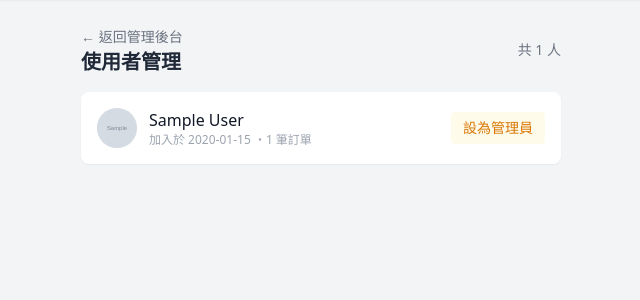
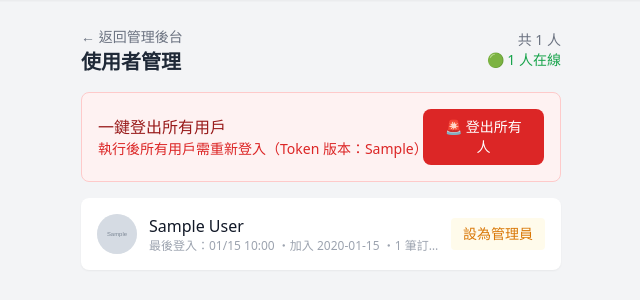
Before and after one commit to Sela1227/Online-Drink, a FastAPI app: template app/templates/admin/users.html in a window 1280 px wide. Shown: the part 56-356 px from the top of the page, without its empty margins (319-959 px from the left). Run offline with FastAPI, Linux system fonts and the light colour scheme; the template is opened without the code that fills it: most values are stand-ins (such as "Sample title", 1, 10 or a date in 2020); grey boxes marked "Sample" are stand-in pictures; some libraries are stand-ins or nearby versions.

Commit message:
監控在線人數

```diff
--- a/app/main.py
+++ b/app/main.py
@@ -44,6 +44,16 @@
     add_column_if_not_exists("stores", "phone", "VARCHAR(50)")
     add_column_if_not_exists("stores", "branch", "VARCHAR(100)")
     add_column_if_not_exists("groups", "branch_id", "INTEGER")
+    add_column_if_not_exists("users", "last_login_at", "TIMESTAMP")
+    add_column_if_not_exists("users", "last_active_at", "TIMESTAMP")
+
+    # 確保 system_settings 有初始資料
+    from app.models.user import SystemSetting
+    with engine.begin() as conn:
+        result = conn.execute(text("SELECT COUNT(*) FROM system_settings"))
+        if result.scalar() == 0:
+            conn.execute(text("INSERT INTO system_settings (id, token_version) VALUES (1, 1)"))
+            print("Created initial system_settings")
 
     # 確保目錄存在
     os.makedirs("app/static/images", exist_ok=True)
--- a/app/services/auth.py
+++ b/app/services/auth.py
@@ -4,11 +4,13 @@
 from sqlalchemy.orm import Session
 import httpx
 import secrets
+import logging
 
 from app.config import get_settings
-from app.models.user import User
+from app.models.user import User, SystemSetting
 
 settings = get_settings()
+logger = logging.getLogger("auth")
 
 # JWT settings
 ALGORITHM = "HS256"
@@ -16,7 +18,13 @@
 SESSION_TIMEOUT_MINUTES = 30  # 閒置超時時間
 
 
-def create_access_token(user_id: int, line_user_id: str) -> str:
+def get_system_token_version(db: Session) -> int:
+    """取得系統 token 版本"""
+    setting = db.query(SystemSetting).filter(SystemSetting.id == 1).first()
+    return setting.token_version if setting else 1
+
+
+def create_access_token(user_id: int, line_user_id: str, token_version: int = 1) -> str:
     """建立 JWT token，包含更多驗證資訊"""
     now = datetime.utcnow()
     to_encode = {
@@ -25,7 +33,7 @@
         "iat": now,  # 發行時間
         "exp": now + timedelta(days=ACCESS_TOKEN_EXPIRE_DAYS),
         "last_active": now.isoformat(),  # 最後活動時間
-        "token_version": secrets.token_hex(8),  # Token 版本
+        "token_version": token_version,  # 系統 Token 版本
     }
     return jwt.encode(to_encode, settings.secret_key, algorithm=ALGORITHM)
 
@@ -100,11 +108,10 @@
 
 def get_or_create_user(db: Session, line_user_id: str, display_name: str, picture_url: str | None) -> User:
     """取得或建立使用者"""
-    import logging
-    logger = logging.getLogger("auth")
-
     # 查詢用戶
     user = db.query(User).filter(User.line_user_id == line_user_id).first()
+
+    now = datetime.utcnow()
 
     if user:
         logger.info(f"找到現有用戶：id={user.id}, line_user_id={line_user_id[:8]}..., 舊名={user.display_name}, 新名={display_name}")
@@ -116,6 +123,8 @@
         # 更新資料
         user.display_name = display_name
         user.picture_url = picture_url
+        user.last_login_at = now
+        user.last_active_at = now
         db.commit()
     else:
         logger.info(f"建立新用戶：line_user_id={line_user_id[:8]}..., name={display_name}")
@@ -132,6 +141,8 @@
             display_name=display_name,
             picture_url=picture_url,
             is_admin=is_admin,
+            last_login_at=now,
+            last_active_at=now,
         )
         db.add(user)
         db.commit()
@@ -139,6 +150,14 @@
         logger.info(f"新用戶建立成功：id={user.id}")
 
     return user
+
+
+def update_user_activity(db: Session, user_id: int):
+    """更新用戶活動時間"""
+    user = db.query(User).filter(User.id == user_id).first()
+    if user:
+        user.last_active_at = datetime.utcnow()
+        db.commit()
 
 
 async def get_current_user_optional(request: Request, db: Session) -> tuple[User | None, str | None]:
@@ -153,6 +172,13 @@
 
     payload = decode_token(token)
     if not payload:
+        return None, None
+
+    # 檢查 token_version（一鍵登出機制）
+    token_version = payload.get("token_version", 0)
+    system_version = get_system_token_version(db)
+    if isinstance(token_version, int) and token_version < system_version:
+        logger.info(f"Token 版本過舊：{token_version} < {system_version}，需重新登入")
         return None, None
 
     # 檢查 session 是否超時
@@ -170,8 +196,12 @@
     # 雙重驗證：確認 line_user_id 也匹配
     if user and line_user_id and user.line_user_id != line_user_id:
         # line_user_id 不匹配，可能是安全問題！
-        print(f"⚠️ 安全警告：user_id={user_id} 的 line_user_id 不匹配")
+        logger.warning(f"⚠️ 安全警告：user_id={user_id} 的 line_user_id 不匹配")
         return None, None
+
+    # 更新用戶活動時間（每次請求都更新）
+    if user:
+        update_user_activity(db, user.id)
 
     # 檢查是否需要刷新 token
     new_token = refresh_token_if_needed(payload)
--- a/app/templates/admin/users.html
+++ b/app/templates/admin/users.html
@@ -9,38 +9,77 @@
             <a href="/admin" class="text-sm text-gray-500 hover:text-gray-700">← 返回管理後台</a>
             <h1 class="text-xl font-bold text-gray-800">使用者管理</h1>
         </div>
-        <span class="text-sm text-gray-500">共 {{ users|length }} 人</span>
+        <div class="text-right">
+            <div class="text-sm text-gray-500">共 {{ users|length }} 人</div>
+            <div class="text-sm font-medium text-green-600">🟢 {{ online_count }} 人在線</div>
+        </div>
     </div>
+
+    <!-- 一鍵登出按鈕 -->
+    <div class="bg-red-50 border border-red-200 rounded-lg p-4">
+        <div class="flex items-center justify-between">
+            <div>
+                <div class="font-medium text-red-800">一鍵登出所有用戶</div>
+                <div class="text-sm text-red-600">執行後所有用戶需重新登入（Token 版本：{{ system_setting.token_version if system_setting else 1 }}）</div>
+            </div>
+            <form action="/admin/users/logout-all" method="post"
+                  onsubmit="return confirm('確定要登出所有用戶嗎？\n\n執行後所有人（包括你自己）都需要重新登入。')">
+                <button type="submit" class="bg-red-600 hover:bg-red-700 text-white px-4 py-2 rounded-lg text-sm font-medium transition">
+                    🚨 登出所有人
+                </button>
+            </form>
+        </div>
+    </div>
+
+    {% if request.query_params.get('logout_all') == 'success' %}
+    <div class="bg-green-50 border border-green-200 rounded-lg p-4 text-green-800">
+        ✅ 已成功登出所有用戶，所有人需重新登入。
+    </div>
+    {% endif %}
 
     {% if users %}
     <div class="bg-white rounded-lg shadow-sm divide-y">
         {% for u in users %}
         <div class="p-4 flex items-center gap-3">
-            <!-- 頭像 -->
-            <div class="w-10 h-10 bg-gray-100 rounded-full flex items-center justify-center flex-shrink-0 overflow-hidden">
-                {% if u.picture_url %}
-                <img src="{{ u.picture_url }}" alt="{{ u.display_name }}" class="w-full h-full object-cover">
-                {% else %}
-                <span class="text-lg">👤</span>
+            <!-- 頭像 + 在線狀態 -->
+            <div class="relative w-10 h-10 flex-shrink-0">
+                <div class="w-10 h-10 bg-gray-100 rounded-full flex items-center justify-center overflow-hidden">
+                    {% if u.picture_url %}
+                    <img src="{{ u.picture_url }}" alt="{{ u.display_name }}" class="w-full h-full object-cover">
+                    {% else %}
+                    <span class="text-lg">👤</span>
+                    {% endif %}
+                </div>
+                <!-- 在線指示燈 -->
+                {% if u.is_online %}
+                <div class="absolute -bottom-0.5 -right-0.5 w-3.5 h-3.5 bg-green-500 border-2 border-white rounded-full"></div>
                 {% endif %}
             </div>
 
             <!-- 資訊 -->
-            <div class="flex-1">
-                <div class="font-medium text-gray-900">
+            <div class="flex-1 min-w-0">
+                <div class="font-medium text-gray-900 truncate">
                     {{ u.display_name }}
                     {% if u.is_admin %}
                     <span class="text-xs bg-amber-100 text-amber-700 px-1.5 py-0.5 rounded ml-1">管理員</span>
                     {% endif %}
+                    {% if u.is_online %}
+                    <span class="text-xs bg-green-100 text-green-700 px-1.5 py-0.5 rounded ml-1">在線</span>
+                    {% endif %}
                 </div>
-                <div class="text-xs text-gray-400">
-                    加入於 {{ u.created_at.strftime('%Y-%m-%d') }}
+                <div class="text-xs text-gray-400 truncate">
+                    {% if u.last_login_at %}
+                    最後登入：{{ u.last_login_at.strftime('%m/%d %H:%M') }}
+                    {% else %}
+                    尚未登入
+                    {% endif %}
+                    ・加入 {{ u.created_at.strftime('%Y-%m-%d') }}
                     ・{{ u.orders|length }} 筆訂單
                 </div>
             </div>
 
             <!-- 操作 -->
-            <div>
+            <div class="flex-shrink-0">
                 {% if u.id != user.id %}
                 <form action="/admin/users/{{ u.id }}/toggle-admin" method="post" class="inline"
                       onsubmit="return confirm('確定要{{ '移除' if u.is_admin else '設為' }}管理員嗎？')">
```
Also changed, not shown: app/models/user.py (+21 -1 lines), app/routers/admin.py (+45 -1 lines), app/routers/auth.py (+7 -2 lines), app/templates/admin/index.html (+9 -2 lines).
